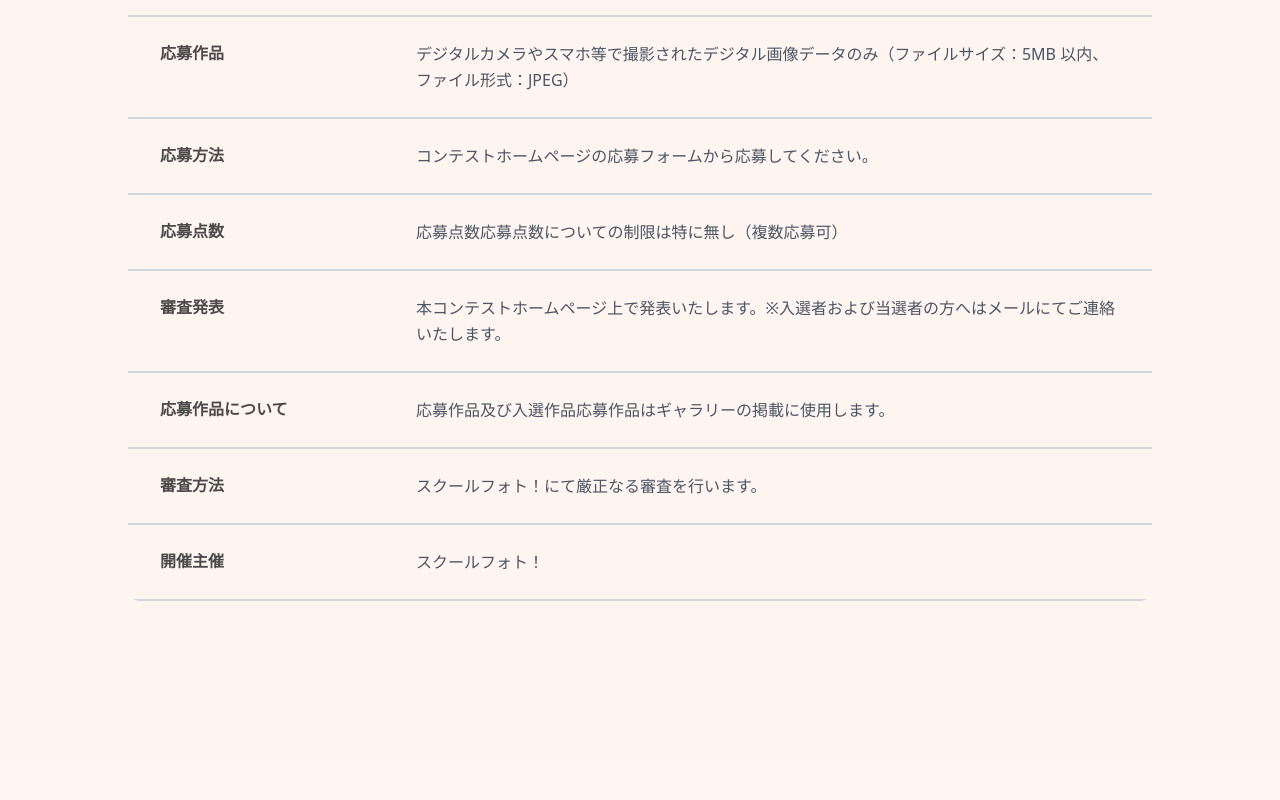
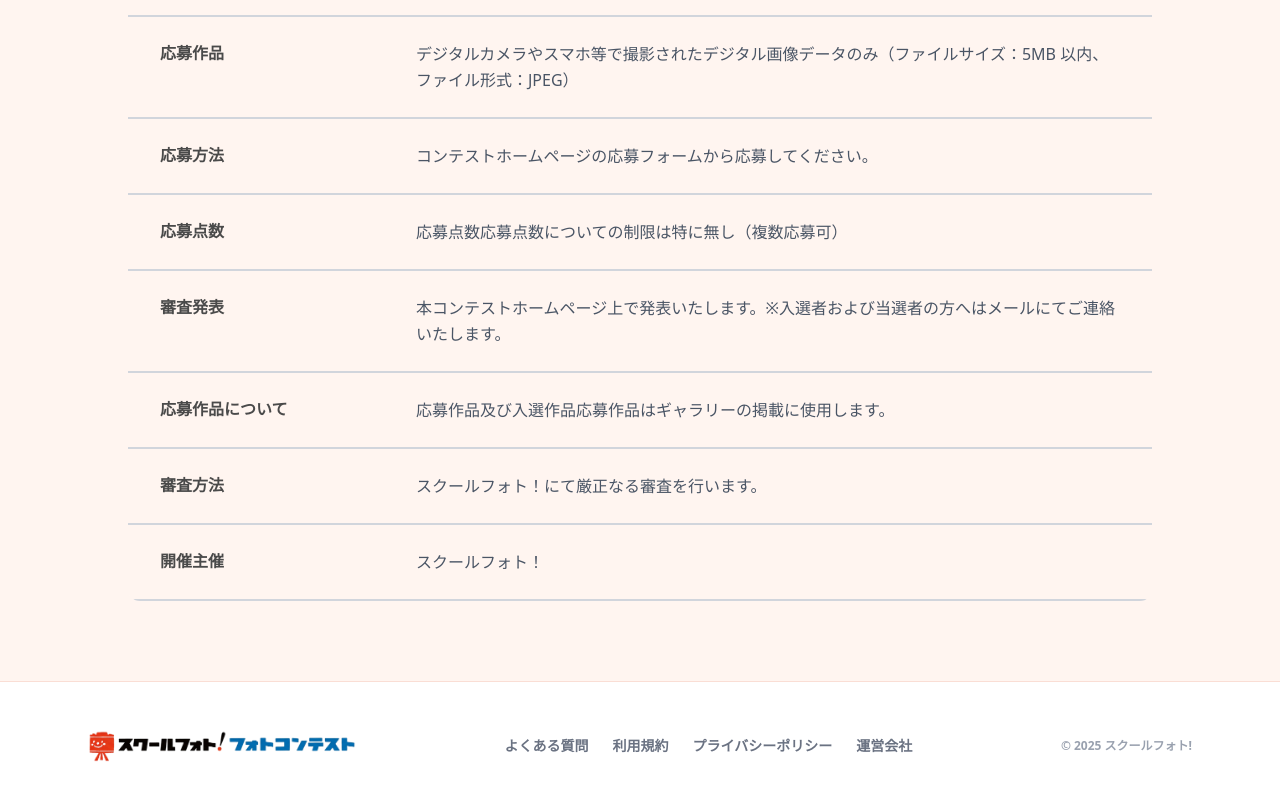
Before and after one commit to Yoshiken-lab/Photocon, a Next.js app in the folder photocon-system/: page /sample-f2 in a window 1280 px wide. Shown: the part 4719-5519 px from the top of the page. Before the commit the page ends 5480 px from the top, so only its background shows below. Built offline with nearby package versions, Linux system fonts and the light colour scheme.

Commit message:
feat(sample-f2): Add FooterF2 component

```diff
--- a/photocon-system/app/sample-f2/page.tsx
+++ b/photocon-system/app/sample-f2/page.tsx
@@ -9,6 +9,7 @@ import Link from 'next/link'
 import Image from 'next/image'
 
 import { HeaderF2 } from '@/components/f2/HeaderF2'
+import { FooterF2 } from '@/components/f2/FooterF2'
 
 export default function SampleF2Page() {
     return (
@@ -25,9 +26,7 @@ export default function SampleF2Page() {
             <PrizesF2 />
             <RequirementsF2 />
 
-            {/* Footer space */}
-            <div className="pb-20 bg-[#FFF5F0]"></div>
-
+            <FooterF2 />
         </main>
     )
 }
--- /dev/null
+++ b/photocon-system/components/f2/FooterF2.tsx
@@ -0,0 +1,32 @@
+'use client'
+
+import React from 'react'
+import Link from 'next/link'
+import Image from 'next/image'
+
+export function FooterF2() {
+    return (
+        <footer className="bg-white text-gray-500 py-12 border-t border-[#E75D2E]/20 text-sm relative z-10">
+            <div className="max-w-6xl mx-auto px-6 flex flex-col md:flex-row justify-between items-center gap-6">
+                <div className="flex items-center">
+                    <Image
+                        src="/logo.png"
+                        alt="スクールフォト!"
+                        width={120}
+                        height={32}
+                        className="h-6 md:h-8 w-auto"
+                    />
+                </div>
+
+                <div className="flex flex-wrap justify-center gap-6 text-xs md:text-sm font-bold">
+                    <Link href="#" className="hover:text-[#E75D2E] transition-colors">よくある質問</Link>
+                    <Link href="#" className="hover:text-[#E75D2E] transition-colors">利用規約</Link>
+                    <Link href="#" className="hover:text-[#E75D2E] transition-colors">プライバシーポリシー</Link>
+                    <Link href="#" className="hover:text-[#E75D2E] transition-colors">運営会社</Link>
+                </div>
+
+                <p className="text-xs text-gray-400 font-bold">&copy; 2025 スクールフォト!</p>
+            </div>
+        </footer>
+    )
+}
```
